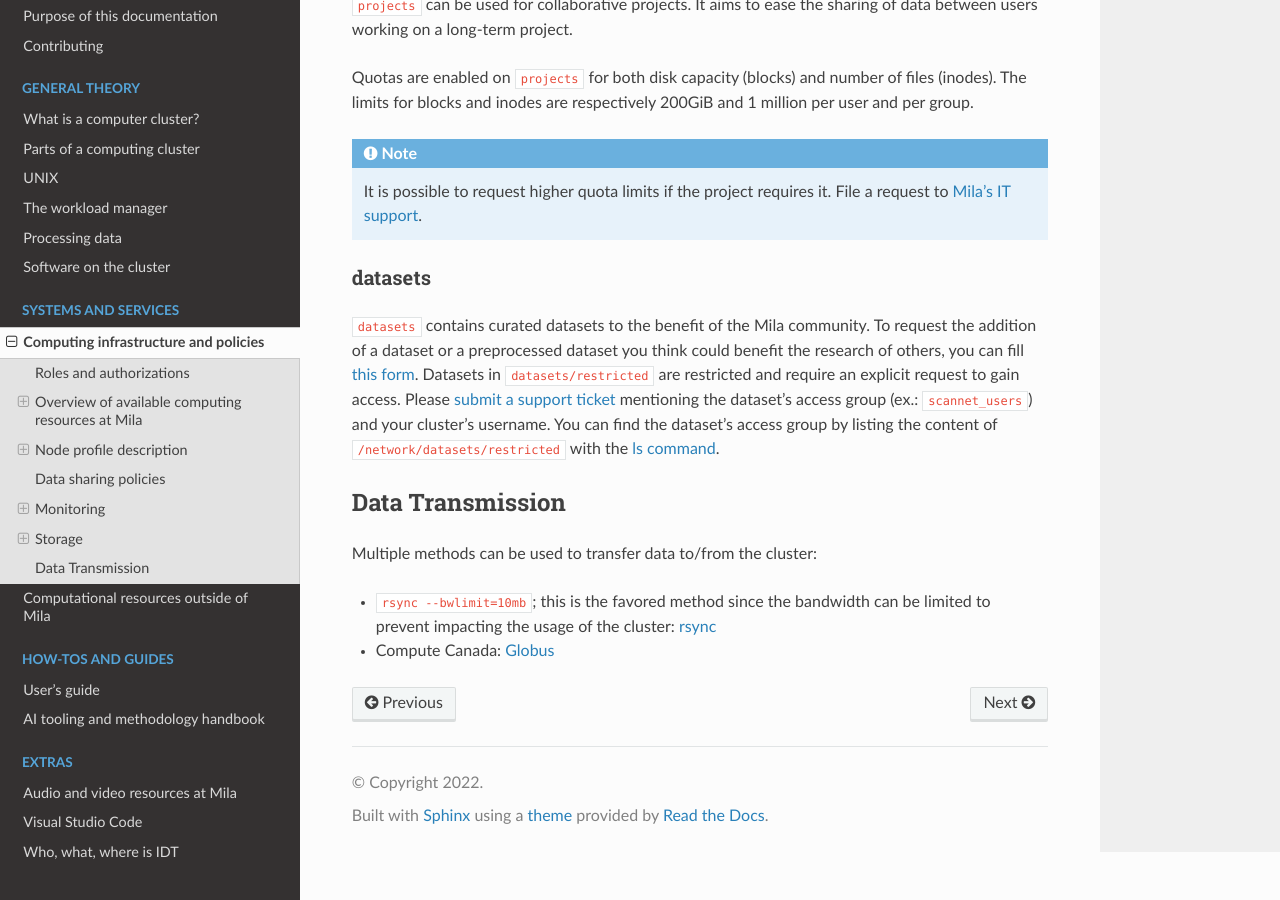
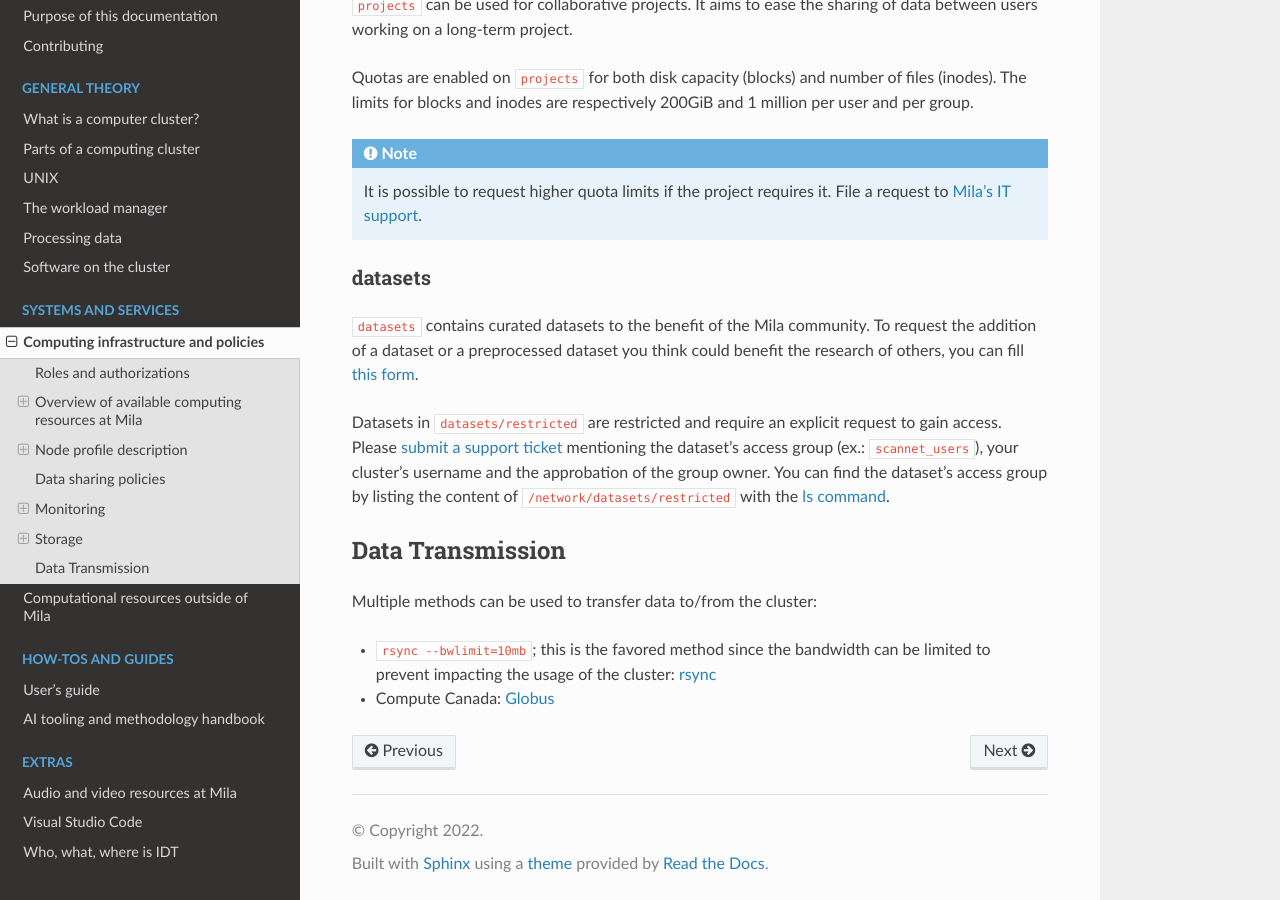
Before and after one commit to mila-iqia/mila-docs, a Sphinx documentation site: the page built from docs/Information.rst, in a window 1280 px wide and 900 px high, scrolled down 8723 px. Built offline with Sphinx 7.4.7 and the Read the Docs theme 2.0.0, drawn with Linux system fonts in a browser that asks for light colours.

Commit message:
Update docs/Information_storage.rst

```diff
--- a/docs/Information_storage.rst
+++ b/docs/Information_storage.rst
@@ -81,10 +81,12 @@ datasets
 ``datasets`` contains curated datasets to the benefit of the Mila community.
 To request the addition of a dataset or a preprocessed dataset you think could
 benefit the research of others, you can fill `this form
-<https://forms.gle/vDVwD2rZBmYHENgZA>`_. Datasets in ``datasets/restricted``
-are restricted and require an explicit request to gain access. Please `submit
-a support ticket <https://milaquebec.freshdesk.com/a/tickets/new>`_ mentioning
-the dataset's access group (ex.: ``scannet_users``) and your cluster's
-username. You can find the dataset's access group by listing the content of
-``/network/datasets/restricted`` with the `ls command
+<https://forms.gle/vDVwD2rZBmYHENgZA>`_.
+
+Datasets in ``datasets/restricted`` are restricted and require an explicit
+request to gain access. Please `submit a support ticket
+<https://milaquebec.freshdesk.com/a/tickets/new>`_ mentioning the dataset's
+access group (ex.: ``scannet_users``), your cluster's username and the
+approbation of the group owner. You can find the dataset's access group by
+listing the content of ``/network/datasets/restricted`` with the `ls command
 <https://cli-cheatsheet.readthedocs.io/en/latest/#ls>`_.
```
